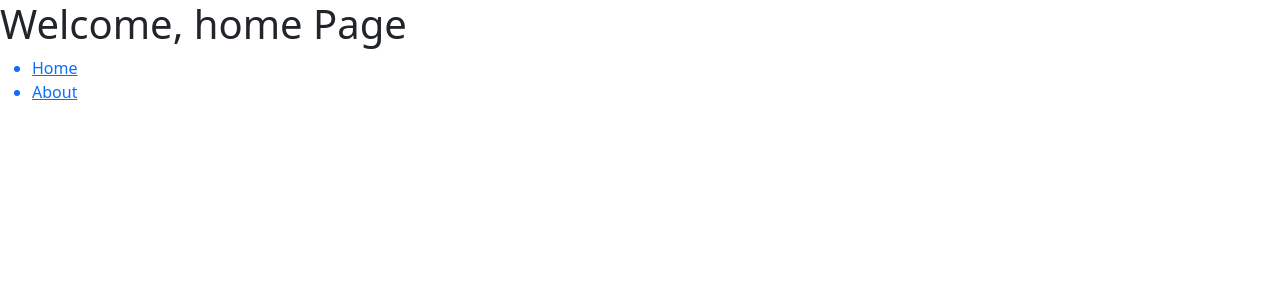
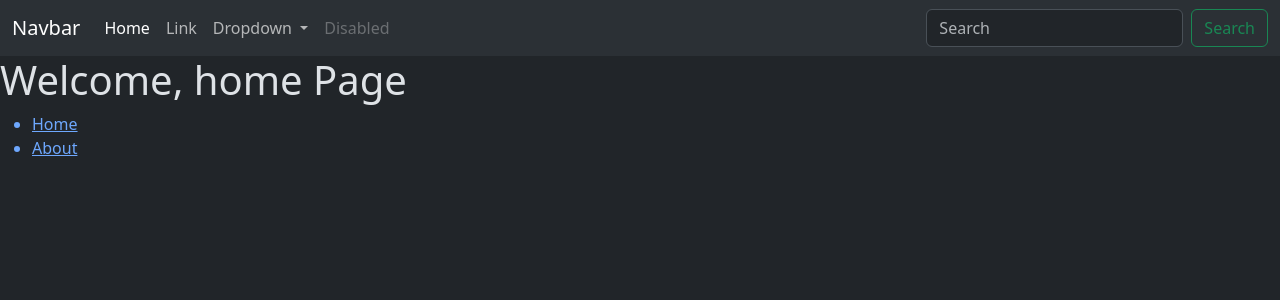
Before and after one commit to RaisulislamRimon/learn-django-python, a Django app: page / in a window 1280 px wide. Shown: the top 300 px of the page. Run offline with Django 4.2, Linux system fonts and the light colour scheme.

Commit message:
update bootstrap cdn

```diff
--- a/src/templates/base.html
+++ b/src/templates/base.html
@@ -10,14 +10,15 @@
         {% endblock %}
     </title>
     <!-- bootstrap css cdn -->
-    <link href="https://cdn.jsdelivr.net/npm/bootstrap@5.3.1/dist/css/bootstrap.min.css" rel="stylesheet" integrity="sha384-4bw+/aepP/YC94hEpVNVgiZdgIC5+VKNBQNGCHeKRQN+PtmoHDEXuppvnDJzQIu9" crossorigin="anonymous">
+    {% include 'base/bootstrap_css.html' %}
 </head>
 
-<body data-bs-theme="light">
+<body data-bs-theme="dark">
+    {% include 'base/navbar.html' %}
     {% block content %}
     {% endblock %}
     <!-- bootstrap js cdn -->
-    <script src="https://cdn.jsdelivr.net/npm/bootstrap@5.3.1/dist/js/bootstrap.bundle.min.js" integrity="sha384-HwwvtgBNo3bZJJLYd8oVXjrBZt8cqVSpeBNS5n7C8IVInixGAoxmnlMuBnhbgrkm" crossorigin="anonymous"></script>
+    {% include 'base/bootstrap_js.html' %}
 </body>
 
 </html>
--- /dev/null
+++ b/src/templates/base/bootstrap_css.html
@@ -0,0 +1,2 @@
+<!-- bootstrap css cdn -->
+<link href="https://cdn.jsdelivr.net/npm/bootstrap@5.3.1/dist/css/bootstrap.min.css" rel="stylesheet" integrity="sha384-4bw+/aepP/YC94hEpVNVgiZdgIC5+VKNBQNGCHeKRQN+PtmoHDEXuppvnDJzQIu9" crossorigin="anonymous">
--- /dev/null
+++ b/src/templates/base/bootstrap_js.html
@@ -0,0 +1,2 @@
+<!-- bootstrap js cdn -->
+<script src="https://cdn.jsdelivr.net/npm/bootstrap@5.3.1/dist/js/bootstrap.bundle.min.js" integrity="sha384-HwwvtgBNo3bZJJLYd8oVXjrBZt8cqVSpeBNS5n7C8IVInixGAoxmnlMuBnhbgrkm" crossorigin="anonymous"></script>
--- /dev/null
+++ b/src/templates/base/navbar.html
@@ -0,0 +1,38 @@
+<nav class="navbar navbar-expand-lg bg-body-tertiary">
+    <div class="container-fluid">
+        <a class="navbar-brand" href="#">Navbar</a>
+        <button class="navbar-toggler" type="button" data-bs-toggle="collapse" data-bs-target="#navbarSupportedContent" aria-controls="navbarSupportedContent" aria-expanded="false" aria-label="Toggle navigation">
+            <span class="navbar-toggler-icon"></span>
+        </button>
+        <div class="collapse navbar-collapse" id="navbarSupportedContent">
+            <ul class="navbar-nav me-auto mb-2 mb-lg-0">
+                <li class="nav-item">
+                    <a class="nav-link active" aria-current="page" href="#">Home</a>
+                </li>
+                <li class="nav-item">
+                    <a class="nav-link" href="#">Link</a>
+                </li>
+                <li class="nav-item dropdown">
+                    <a class="nav-link dropdown-toggle" href="#" role="button" data-bs-toggle="dropdown" aria-expanded="false">
+                        Dropdown
+                    </a>
+                    <ul class="dropdown-menu">
+                        <li><a class="dropdown-item" href="#">Action</a></li>
+                        <li><a class="dropdown-item" href="#">Another action</a></li>
+                        <li>
+                            <hr class="dropdown-divider">
+                        </li>
+                        <li><a class="dropdown-item" href="#">Something else here</a></li>
+                    </ul>
+                </li>
+                <li class="nav-item">
+                    <a class="nav-link disabled" aria-disabled="true">Disabled</a>
+                </li>
+            </ul>
+            <form class="d-flex" role="search">
+                <input class="form-control me-2" type="search" placeholder="Search" aria-label="Search">
+                <button class="btn btn-outline-success" type="submit">Search</button>
+            </form>
+        </div>
+    </div>
+</nav>
```
